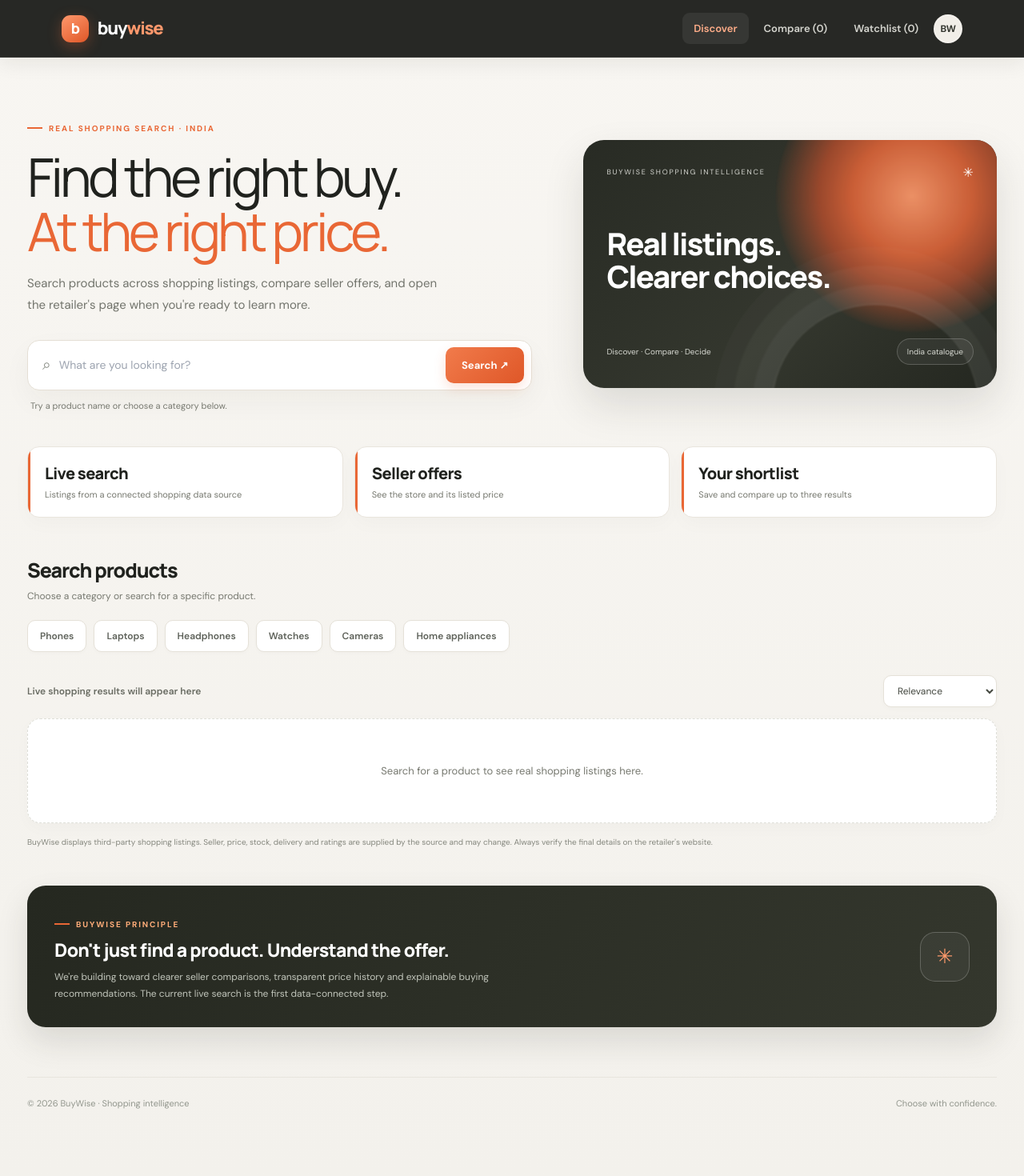
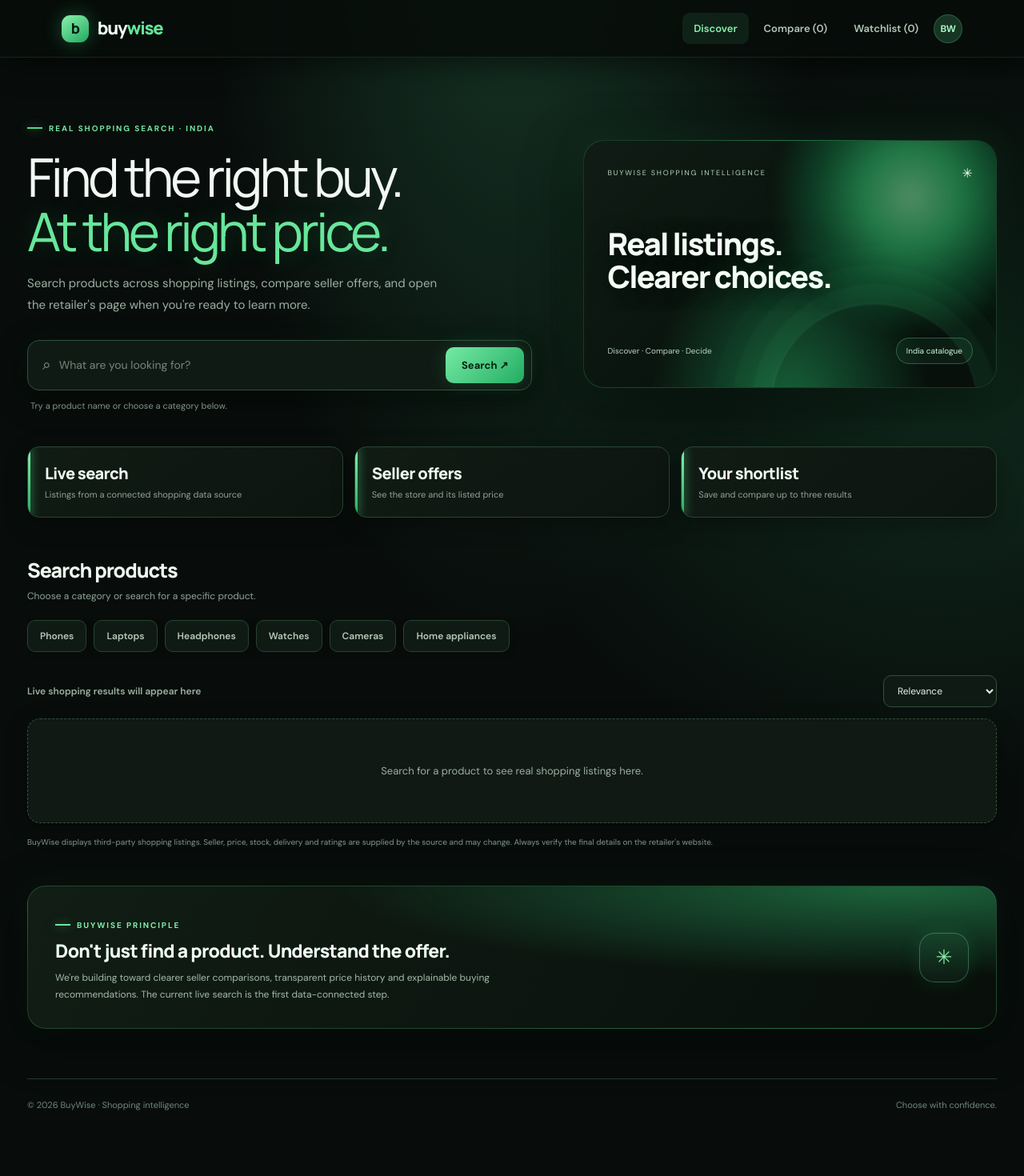
Before and after one commit to shamikghosh187-ux/BuyWise, a Next.js app: page / in a window 1280 px wide. Shown: the top 1470 px of the page at 80% size. Built offline with nearby package versions, Linux system fonts and the light colour scheme.

Commit message:
Apply emerald night visual theme to BuyWise

```diff
--- a/src/app/globals.css
+++ b/src/app/globals.css
@@ -278,3 +278,157 @@ body{background:linear-gradient(180deg,#f8f6f2 0%,#f3f1ec 100%);color:var(--ink)
  .search-wrap{padding-left:12px}
  .search-wrap button{padding:11px 13px}
 }
+
+
+/* BuyWise emerald-night theme — inspired by the supplied dark retail reference */
+:root{
+  color-scheme:dark;
+  --bg:#080d0b;--surface:#101914;--ink:#edf6ef;--muted:#91a197;
+  --line:#20342a;--orange:#55d68b;--orange-soft:#102b1d;--green:#63df91;
+}
+html,body{background:#080d0b;color:#edf6ef}
+body{
+ background:
+  radial-gradient(ellipse at 50% -18%,#183b2a 0%,transparent 43%),
+  radial-gradient(ellipse at 92% 35%,#10291d 0%,transparent 34%),
+  #080d0b;
+}
+.topbar{
+ background:rgba(7,13,10,.88);border-bottom:1px solid #5bdf9222;
+ box-shadow:0 8px 35px #0008;backdrop-filter:blur(20px)
+}
+.brand{color:#f2fff5}
+.brand>span:last-child{color:#f2fff5}
+.brand>span:last-child span{color:#65e59a}
+.brand-mark{background:linear-gradient(145deg,#8af0ae,#21a95e);color:#062010;box-shadow:0 0 24px #40d77b55}
+.top-link{color:#b4c6b9}
+.top-link:hover,.top-link.selected-link{background:#62df9018;color:#8af0ae!important}
+.avatar{background:#173524;color:#a9f5c2;border:1px solid #63df9140}
+.page{color:#edf6ef}
+.eyebrow{color:#72e6a0}
+.eyebrow:before{background:#58d88e;box-shadow:0 0 12px #58d88e88}
+.hero h1{color:#f2f8f3}
+.hero h1 em{color:#68e69b;text-shadow:0 0 30px #43d77a35}
+.hero-copy{color:#9cafa3}
+.search-wrap{
+ background:#101a14;border:1px solid #31513d;border-radius:15px;
+ box-shadow:0 12px 40px #0007,0 0 30px #42ce7b0b
+}
+.search-wrap:focus-within{border-color:#5de493;box-shadow:0 0 0 4px #4cdb8420,0 12px 40px #0008}
+.search-wrap input{color:#f1fff4}
+.search-wrap input::placeholder{color:#74877a}
+.search-icon{color:#83a18d}
+.search-wrap button,.primary-btn{
+ background:linear-gradient(135deg,#75eaa5,#24ad63);color:#062111;
+ box-shadow:0 0 22px #3bd27a35;font-weight:800
+}
+.search-wrap button:hover,.primary-btn:hover{box-shadow:0 0 30px #3bd27a65}
+.search-hint{color:#809588}
+.hero-art{
+ background:radial-gradient(ellipse at 50% 110%,#17643b 0%,transparent 48%),linear-gradient(135deg,#101c15,#07100b 70%);
+ border:1px solid #4cbd793d;box-shadow:0 22px 70px #0009,0 0 45px #37ca7220
+}
+.hero-art:before{
+ background:radial-gradient(circle,#8af0ad 0%,#34c875 25%,#12683b 48%,transparent 72%);
+ opacity:.55;filter:blur(8px)
+}
+.hero-art:after{border-color:#8df0b333;box-shadow:0 0 0 24px #55df8c0a,0 0 0 48px #55df8c08,0 0 0 72px #55df8c05}
+.art-label,.art-bottom{color:#b7d2c0}
+.art-title{color:#f3fff6;text-shadow:0 3px 24px #0008}
+.art-chip{border-color:#74e8a54d;background:#55d68b12;color:#c9f8d8}
+.stats .stat,.stat{
+ background:linear-gradient(145deg,#111c15,#0c140f);border:1px solid #294432;
+ box-shadow:0 9px 30px #0005,inset 0 1px #ffffff05
+}
+.stat:before{background:linear-gradient(180deg,#8af0ad,#24ad63);box-shadow:0 0 12px #4cdb84}
+.stat strong{color:#effaf2}
+.stat span{color:#8fa397}
+.section-head h2{color:#eff8f1}
+.section-head p{color:#8fa397}
+.text-btn{color:#72e6a0}
+.category{
+ background:#101a14;color:#b6c8bb;border:1px solid #294332;
+ box-shadow:0 3px 12px #0003
+}
+.category:hover,.category.active{background:#1d5937;border-color:#4bd781;color:#eaffef;box-shadow:0 0 18px #37cb7520}
+.toolbar .result-count{color:#9bb0a1}
+.sort-select{background:#101a14;color:#e3f2e7;border-color:#31513d}
+.market-summary{
+ background:linear-gradient(145deg,#111c15,#0b130e);border:1px solid #294432;
+ box-shadow:0 8px 28px #0005
+}
+.market-summary span{color:#8ca597}
+.market-summary strong{color:#e9f8ed}
+.market-summary p{color:#81968a}
+.product-card{
+ background:linear-gradient(160deg,#121d16,#0d1510);border:1px solid #294432;
+ box-shadow:0 8px 28px #0006
+}
+.product-card:hover{border-color:#4fcf82;box-shadow:0 18px 45px #0008,0 0 24px #37cb7518}
+.product-visual{background:radial-gradient(ellipse at 50% 90%,#1d5133 0%,#14251a 48%,#0d1711 100%);border-bottom:1px solid #274432}
+.product-visual:after{background:#0008}
+.product-image{filter:drop-shadow(0 10px 20px #0008)}
+.no-image{color:#81968a}
+.product-tag{background:#173b27;color:#a9f4c1;border:1px solid #4bd78140}
+.save-btn{background:#102017ed;color:#b8d1c0;border:1px solid #3c6048;box-shadow:0 4px 14px #0008}
+.save-btn.saved{color:#75eaa5;background:#173b27}
+.product-category{color:#8eaa98}
+.product-name{color:#eff8f1}
+.live-price{color:#8af0ad;text-shadow:0 0 18px #45d78022}
+.old-price-line{color:#809488}
+.live-meta{color:#a4b8aa}
+.live-meta span:first-child{color:#c0d6c7}
+.live-meta span:first-child::first-letter{color:#f4c86a}
+.delivery-copy{color:#8fa397}
+.market-position.below-observed-median{background:#123b25;color:#8af0ad}
+.market-position.near-observed-median{background:#3b3218;color:#f0d78a}
+.market-position.above-observed-median{background:#3a2419;color:#ffb28c}
+.market-position.unknown{background:#1b2920;color:#a4b6aa}
+.compare-full{background:#142219;color:#b8d2c0;border-color:#31513d}
+.live-card-actions .compare-full{background:#142219;color:#b8d2c0;border-color:#31513d}
+.live-card-actions .compare-full:hover,.live-card-actions .compare-full.chosen{background:#17482c;border-color:#5de493;color:#a5f5be}
+.retailer-link{background:linear-gradient(135deg,#75eaa5,#24ad63);color:#062111;box-shadow:0 0 15px #3bd27a20}
+.retailer-link:hover{background:linear-gradient(135deg,#9af5bb,#3bca79);color:#062111;box-shadow:0 0 24px #3bd27a50}
+.no-link{color:#84968a}
+.empty-state,.loading-panel{
+ background:#101914;color:#9cafA2;border:1px dashed #34523e;box-shadow:0 8px 28px #0005
+}
+.error-panel{background:#291a13;border:1px solid #75432b;color:#ffd0b4}
+.error-panel span{color:#d9a17d}
+.loader{border-color:#234832;border-top-color:#75eaa5}
+.source-note,.notice{color:#809488}
+.insight-panel{
+ background:radial-gradient(ellipse at 90% 0%,#1c633b 0%,transparent 45%),linear-gradient(120deg,#111d15,#080f0b);
+ border:1px solid #3d8b5b66;box-shadow:0 18px 55px #0008,0 0 35px #37cb7512
+}
+.insight-panel .eyebrow{color:#83edaa!important}
+.insight-panel .eyebrow:before{background:#70e69e}
+.insight-panel h3{color:#f0fff4}
+.insight-panel p{color:#a2b9a9}
+.insight-icon{background:#58dc8b12;border-color:#70e69e55;color:#8af0ad;box-shadow:0 0 24px #37cb7520}
+.compare-bar{
+ background:rgba(13,25,17,.96);border:1px solid #4bd78155;color:#e8f8ed;
+ box-shadow:0 15px 45px #000b,0 0 25px #37cb7520;backdrop-filter:blur(18px)
+}
+.compare-bar button{background:linear-gradient(135deg,#75eaa5,#24ad63);color:#062111}
+.compare-bar .clear-compare{background:transparent;color:#a8c5b1}
+.compare-table-wrap{background:#101914;border:1px solid #294432}
+.compare-table th,.compare-table td{border-bottom:1px solid #263b2d;color:#dcebe0}
+.compare-table th{color:#80eaa6}
+.compare-table td:first-child{color:#91a99a}
+.compare-table a{color:#80eaa6}
+.footer{border-color:#23382a;color:#71877a}
+.modal-backdrop{background:#020805d9;backdrop-filter:blur(10px)}
+.product-modal{background:#111b15;border:1px solid #34543e;color:#edf8f0;box-shadow:0 25px 80px #000b,0 0 35px #37cb7518}
+.product-modal>p{color:#9db1a2}
+.product-modal h3{color:#e7f6eb}
+.modal-close{background:#1d3023;color:#d9f5e2}
+.modal-hero,.modal-metrics div{background:#19281e;color:#e8f7ec}
+.modal-metrics small{color:#91a99a}
+.spec-row{border-color:#294332}
+.spec-row span{color:#91a99a}
+.modal-disclaimer{border-color:#294332}
+@media(max-width:700px){
+ .topbar{background:rgba(7,13,10,.94)}
+ .category-row{padding-bottom:12px}
+}
```
